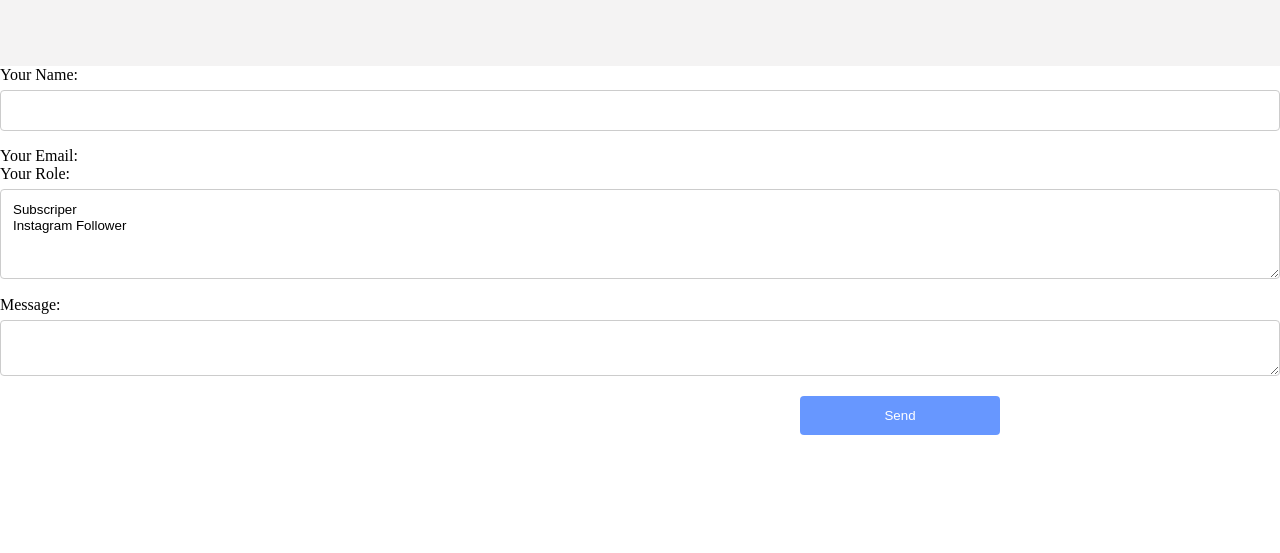
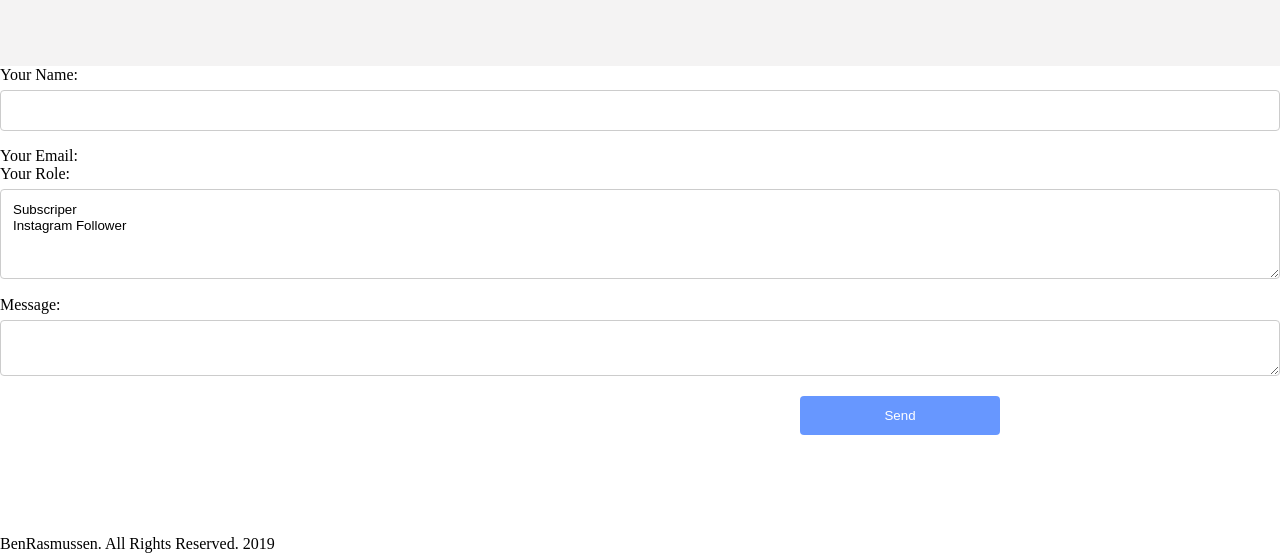
Before and after one commit to BenRasmussenkid/BenRasmussenGlass.github.io, a plain HTML site: page Company website template/index.html in a window 1280 px wide. Shown: the part 4128-4681 px from the top of the page. Drawn offline with Linux system fonts and the light colour scheme; a web font is replaced by a local one.

Commit message:
new file

```diff
--- a/Company website template/index.html
+++ b/Company website template/index.html
@@ -177,6 +177,8 @@ text below is not done.
 
 
 <h5 class="note">FOR BETTER LOOK AND FEEL PLUS MORE CONTENT VIEW ON A DECKTOP.</h5>
+
+<p>BenRasmussen. All Rights Reserved. 2019</p>
         <script src="" async defer></script>
     </body>
 </html>
```
